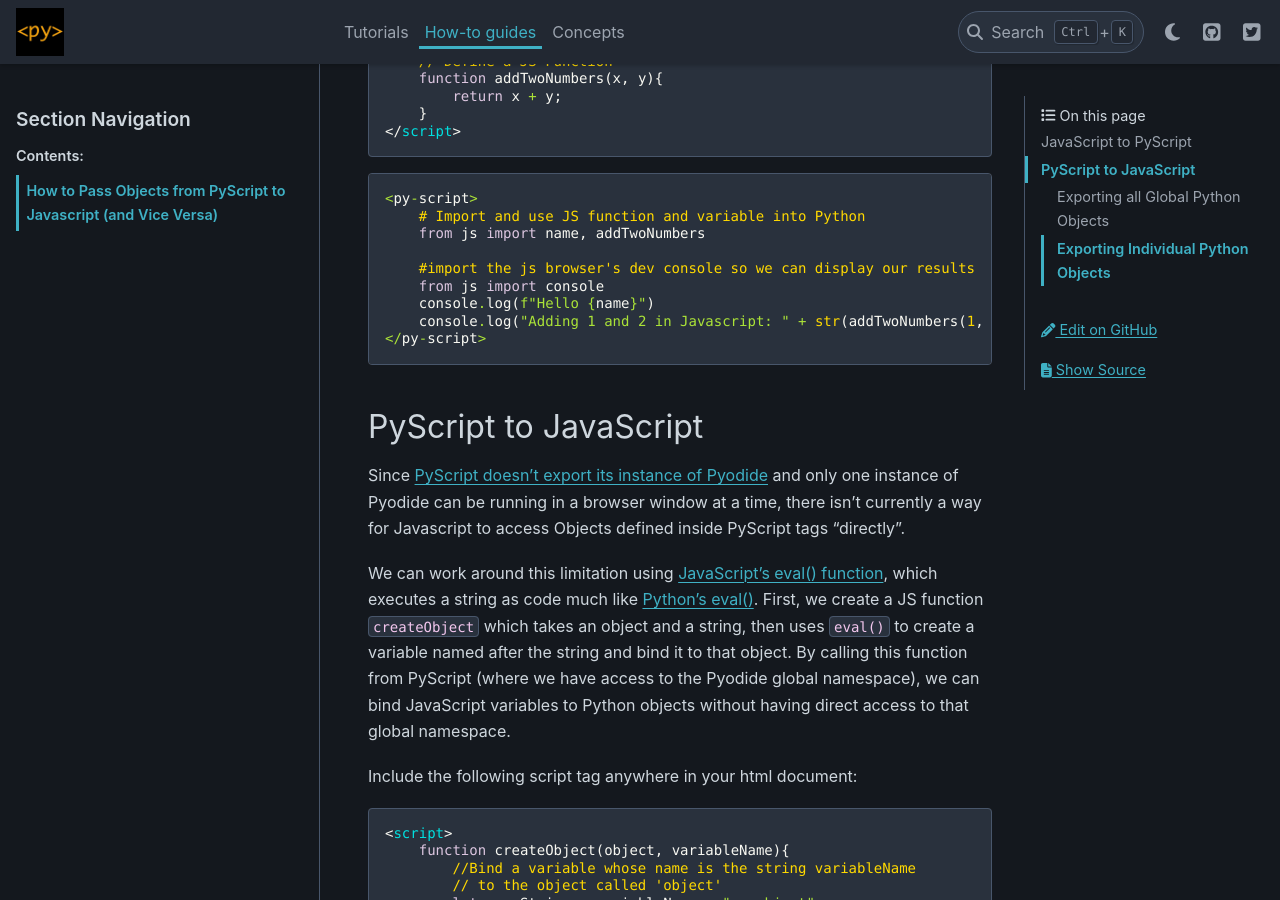
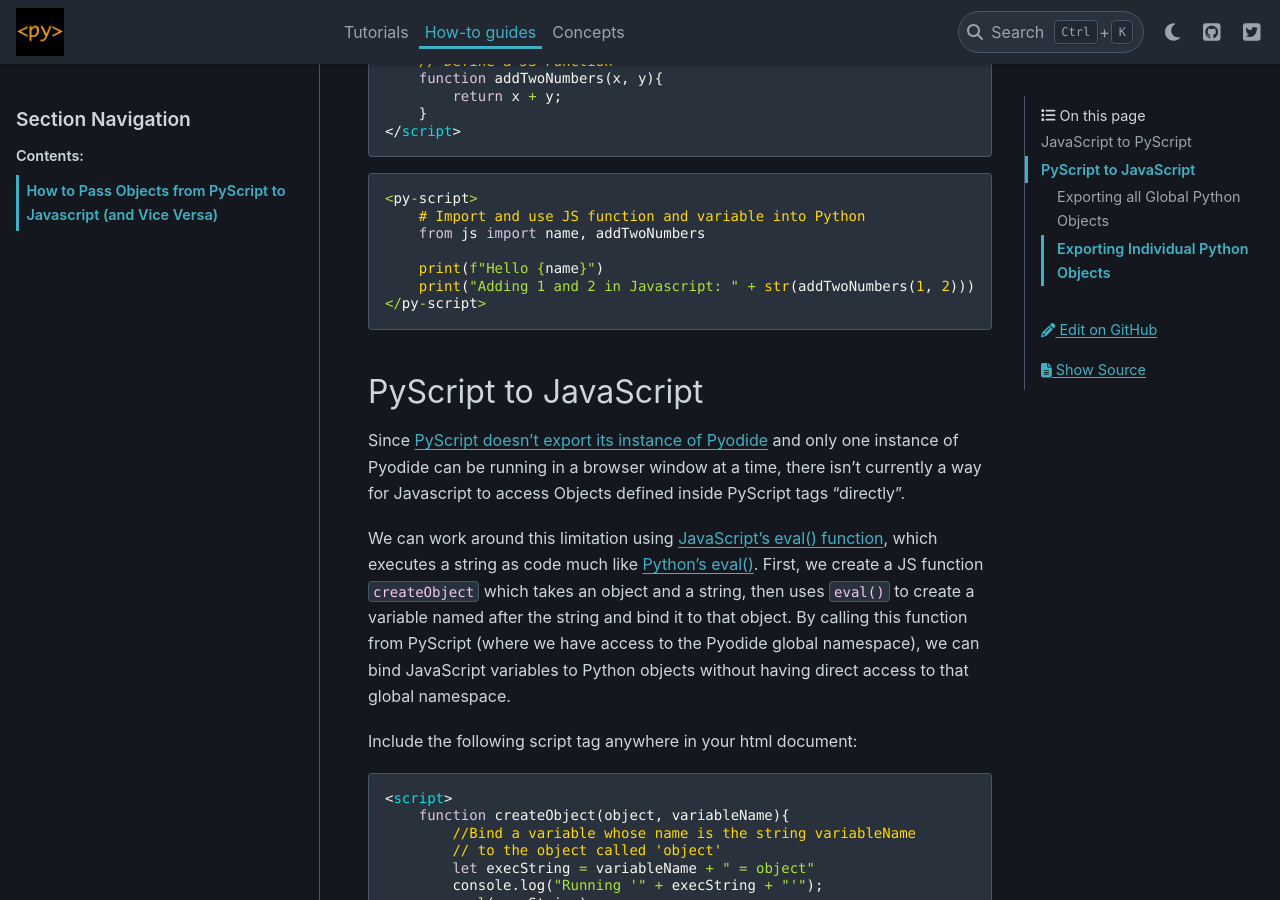
Before and after one commit to pyscript/pyscript, a Sphinx documentation site: the page built from docs/howtos/passing-objects.md, in a window 1280 px wide and 900 px high, scrolled down 859 px. Built offline with Sphinx 7.4.7 and the PyData theme 0.15.4, drawn with Linux system fonts in a browser that asks for light colours; pages that are not in the unit, such as notebooks, are missing from menus.

Commit message:
Use print instead of js console in python examples

````diff
--- a/docs/howtos/passing-objects.md
+++ b/docs/howtos/passing-objects.md
@@ -27,10 +27,8 @@
     # Import and use JS function and variable into Python
     from js import name, addTwoNumbers
 
-    #import the js browser's dev console so we can display our results
-    from js import console
-    console.log(f"Hello {name}")
-    console.log("Adding 1 and 2 in Javascript: " + str(addTwoNumbers(1, 2)))
+    print(f"Hello {name}")
+    print("Adding 1 and 2 in Javascript: " + str(addTwoNumbers(1, 2)))
 </py-script>
 ```
 
````
